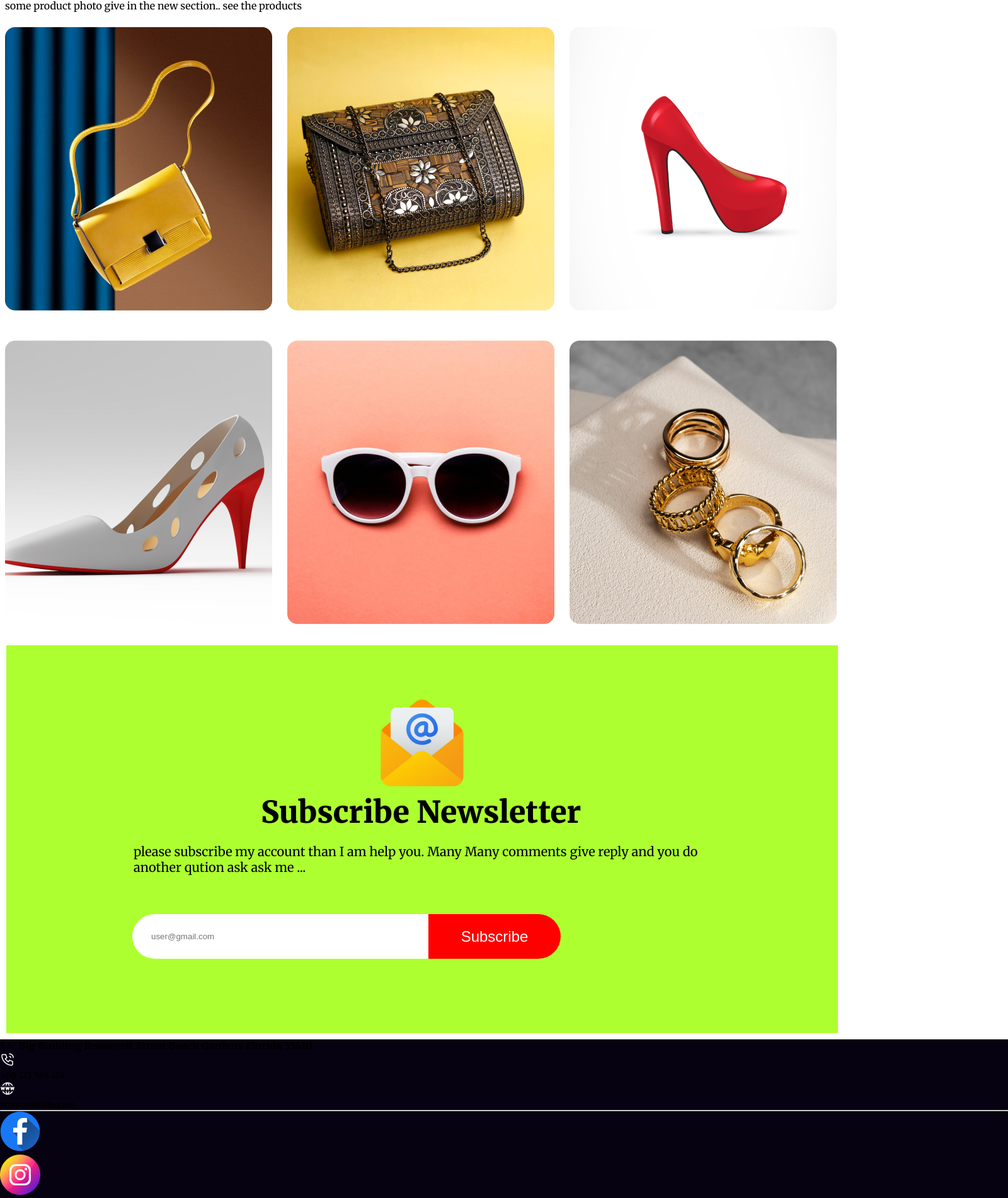
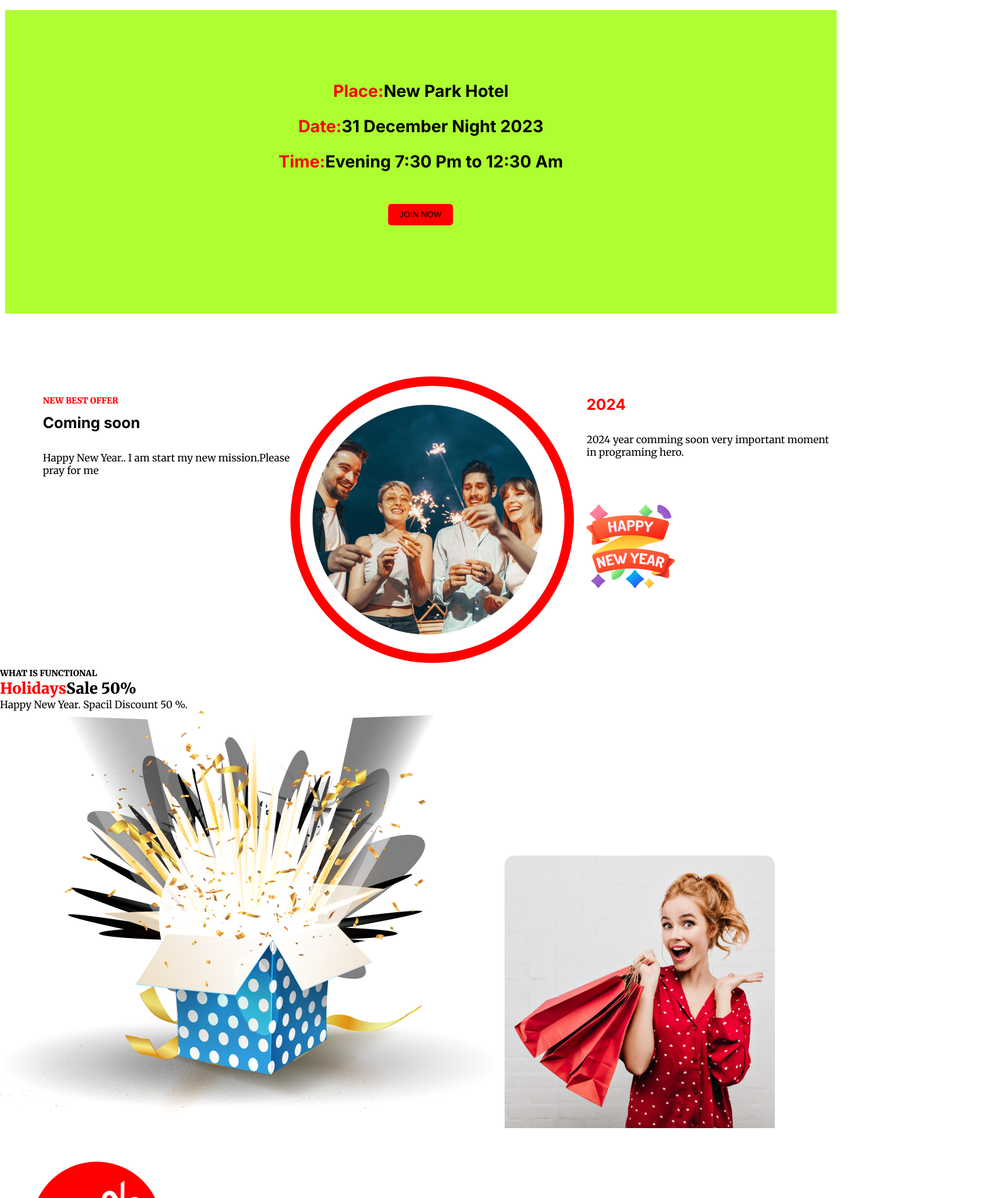
Before and after one commit to pulokdas301/b9-a1, a plain HTML site: page index.html in a window 1280 px wide. Shown: the part 2197-4100 px from the top of the page at 63% size, 1600 px wide, since content can reach past the window. Drawn offline with Linux system fonts and the light colour scheme.

Commit message:
first commit

```diff
--- a/index.html
+++ b/index.html
@@ -15,6 +15,11 @@
     <link rel="preconnect" href="https://fonts.gstatic.com" crossorigin>
     <link
         href="https://fonts.googleapis.com/css2?family=Inter:wght@700&family=Libre+Franklin:ital,wght@0,400;0,700;0,800;1,800&family=Merriweather:ital,wght@0,400;0,900;1,900&display=swap"
+        rel="stylesheet">
+    <link rel="preconnect" href="https://fonts.googleapis.com">
+    <link rel="preconnect" href="https://fonts.gstatic.com" crossorigin>
+    <link
+        href="https://fonts.googleapis.com/css2?family=Inter:wght@500;700&family=Libre+Franklin:ital,wght@0,400;0,700;0,800;1,800&family=Merriweather:ital,wght@0,400;0,900;1,900&display=swap"
         rel="stylesheet">
 </head>
 
@@ -60,10 +65,62 @@
 
         </section>
 
+        <!-- START BONUS PART -->
+
+
+        <section class="bonus-part">
+
+            <div class="bonus-title">
+                <h5><span>Place:</span>New Park Hotel </h5>
+                <h5><span>Date:</span>31 December Night 2023 </h5>
+                <h5><span>Time:</span>Evening 7:30 Pm to 12:30 Am </h5>
+            </div>
+
+            <button class="bonus-button">JOIN NOW</button>
+
+        </section>
+
+        <section class="bonus-part2">
+            <div class="bonus-part-midle">
+                <h5 class="part2-section redcolor">NEW BEST OFFER</h5>
+                <h2 class="part2-title">Coming soon</h2>
+                <p class="part2-prg"> Happy New Year.. I am start my new mission.Please pray for me</p>
+            </div>
+
+            <div class="bonus-part-midle background-part">
+                <img class="bonus-img" src="resources/Ellipse 1.png" alt="">
+            </div>
+
+            <div class="bonus-part-midle">
+                <h1 class="part2-title redcolor">2024</h1>
+                <p class="part2-prg"> 2024 year comming soon very important moment in programing hero.</p>
+                <img src="resources/Group 96.png" alt="">
+            </div>
+
+        </section>
+
+        <!-- 50% discount part start now -->
+
+        <section>
+            <div>
+                <h5>WHAT IS FUNCTIONAL</h5>
+                <h2><span>Holidays</span>Sale 50%</h2>
+                <p>Happy New Year. Spacil Discount 50 %. </p>
+            </div>
+
+            <div>
+                <img src="resources/Group 75.png" alt="">
+                <img src="resources/Rectangle 1.png" alt="">
+
+                <img src="resources/Group 44.png" alt="">
+
+                <img src="resources/Rectangle 2.png" alt="">
+            </div>
+        </section>
 
 
         <section class="main-part-contant">
-            <h6 class="main-part-header"> THE BEST GIFTS </h6>
+            <h6 class="main-part-header redcolor"> THE BEST GIFTS </h6>
             <h2>Our Awesome Portfolio</h2>
             <p> some product photo give in the new section.. see the products</p>
 
@@ -101,6 +158,11 @@
 
 
         </section>
+
+
+
+
+
         <!-- start new section ended side -->
         <section class="end-section-main">
             <img class="img-end" src="resources/Group 61.png" alt="">
@@ -109,7 +171,7 @@
                 you do another qution ask ask me ...</p>
             <div class="end-main">
                 <input type="email" placeholder="user@gmail.com" class=input-section>
-                <button class="end-sub">Subscribe</button>
+                <button class="end-sub redcolor">Subscribe</button>
 
                 <!-- <h2 class="end-sub">Subscribe</h2> -->
 
@@ -120,38 +182,64 @@
     </main>
 
     <footer>
-        <div>
+        <div class="footer-top-div">
+
+            <div class="footer-left-title">
                 <h4>44, Big Building Roosevelt Street
                     Beach Gardens Florida 33410</h4>
 
             </div>
+
             <div>
+
+
+                <div class="footer-right-title">
                     <img class="footer-icon" src="resources/Call.png" alt="not image">
                     <h5 class="footer-number">+00 123 584 124</h5>
 
+                </div>
+                <div class="footer-right-title">
                     <img class="footer-icon" src="resources/Website.png" alt="not imag">
                     <h5 class="footer-number">www.website.com</h5>
 
+                </div>
+
+
+
+            </div>
+
+
+
+
+        </div>
+
 
         <hr>
-        </div>
-        <div>
-            <div>
+        <div class="footer-icon-least">
+
+            <div class="footer-icon-vector">
+
                 <img src="resources/Facebook.png" alt="">
             </div>
-            <div>
+            <div class="footer-icon-vector">
                 <img src="resources/Instagram.png" alt="">
             </div>
 
-            <div>
+            <div class="footer-icon-vector">
                 <img src="resources/Twitter.png" alt="">
 
             </div>
-            <div>
+            <div class="footer-icon-vector">
                 <img src="resources/Linkedin.png" alt="">
+            </div>
+
+
         </div>
         <hr>
 
+        <div class="footer-title-date">
+            <h6 class="footer-left">2017,All Right reservd.</h6>
+            <h6 class="footer-right">Unsubscribe</h6>
         </div>
 
 
--- a/styles/style.css
+++ b/styles/style.css
@@ -37,15 +37,7 @@ body {
 
 }
 
-/* section start */
-/* .top-section {
-    width: 1600px;
-    height: 7335px;
-}
 
-.section-container {
-    width: 802px;
-    height: 500px; */
 .top-section {
     width: 700px;
     margin-left: 300px;
@@ -85,6 +77,96 @@ body {
     width: 802px;
     height: 500px;
 
+}
+
+
+/* bonus part style start */
+
+.bonus-part {
+    width: 1320px;
+    height: 482px;
+    background-color: greenyellow;
+    margin: 8px;
+    margin-top: 112px;
+
+
+}
+
+.bonus-title {
+    text-align: center;
+    padding-top: 100px;
+    font-size: 32px;
+    font-family: 'Inter', sans-serif;
+    line-height: 56px;
+}
+
+.bonus-button {
+    background-color: #FF0000;
+    width: 103px;
+    padding: 5px;
+    line-height: 24px;
+    border: 0;
+    border-radius: 5px;
+    text-align: center;
+    margin-left: 608px;
+    margin-top: 40px;
+}
+
+/* new bonus part start */
+
+
+.bonus-part2 {
+    display: flex;
+    width: 1320px;
+    margin: 100px 8px 8px 8px;
+    padding-left: 40px;
+
+
+}
+
+.redcolor {
+    color: red;
+}
+
+.part2-section {
+    width: 207px;
+    height: 29px;
+}
+
+.bonus-part-midle {
+    padding: 30px 0 0 20px;
+}
+
+
+
+
+.part2-title {
+    width: 328px;
+    height: 60px;
+    font-family: 'Inter', sans-serif;
+
+}
+
+.part2-prg {
+    width: 393px;
+    height: 110PX;
+}
+
+.bonus-img {
+    border-radius: 15PX;
+
+
+}
+
+.background-part {
+    width: 400px;
+    height: 395px;
+    border: 15px solid red;
+    border-radius: 50%;
+}
+
+span {
+    color: #FF0000;
 }
 
 /* main container start */
@@ -161,9 +243,7 @@ body {
 
 }
 
-.main-part-header {
-    color: #FF0000;
-}
+
 
 .main-photo-section {
     display: flex;
@@ -223,8 +303,95 @@ body {
     margin-top: 20px;
 }
 
+/* footer start */
+
+
 footer {
-    width: 1600px;
+    width: 1340px;
     height: 609px;
     background-color: #070211;
+
 }
+
+.footer-top-div {
+    display: flex;
+    justify-content: space-around;
+    padding-top: 120px;
+    margin-top: 70px;
+}
+
+
+.footer-left-title {
+
+    width: 375px;
+    height: 80px;
+    font-size: 22px;
+    color: #FFFFFF;
+    font-family: 'Inter', sans-serif;
+
+}
+
+
+.footer-right-title {
+    display: flex;
+
+}
+
+.footer-icon {
+    width: 24px;
+    height: 24px;
+    color: #FFFFFF;
+
+}
+
+.footer-number {
+    color: #FFFFFF;
+    font-family: 'Inter', sans-serif;
+    padding-left: 5px;
+
+
+}
+
+hr {
+    width: 940px;
+    color: #FFFFFF;
+    margin-left: 200px;
+
+}
+
+.footer-icon-least {
+    display: flex;
+    padding-top: 48px;
+    padding-bottom: 48px;
+    justify-content: center;
+
+}
+
+.footer-icon-vector {
+    padding: 5px;
+}
+
+.footer-left {
+    width: 295px;
+    height: 29px;
+    font-size: 22px;
+    color: #FFFFFF;
+    font-family: 'Inter', sans-serif;
+}
+
+.footer-right {
+    width: 145px;
+    height: 29px;
+    font-size: 22px;
+    color: #FFFFFF;
+    font-family: 'Inter', sans-serif;
+    margin-left: 200px;
+
+}
+
+.footer-title-date {
+    display: flex;
+    justify-content: space-around;
+    padding: 50px;
+
+}
```
Lines whose indentation alone changed are shown as unchanged.
